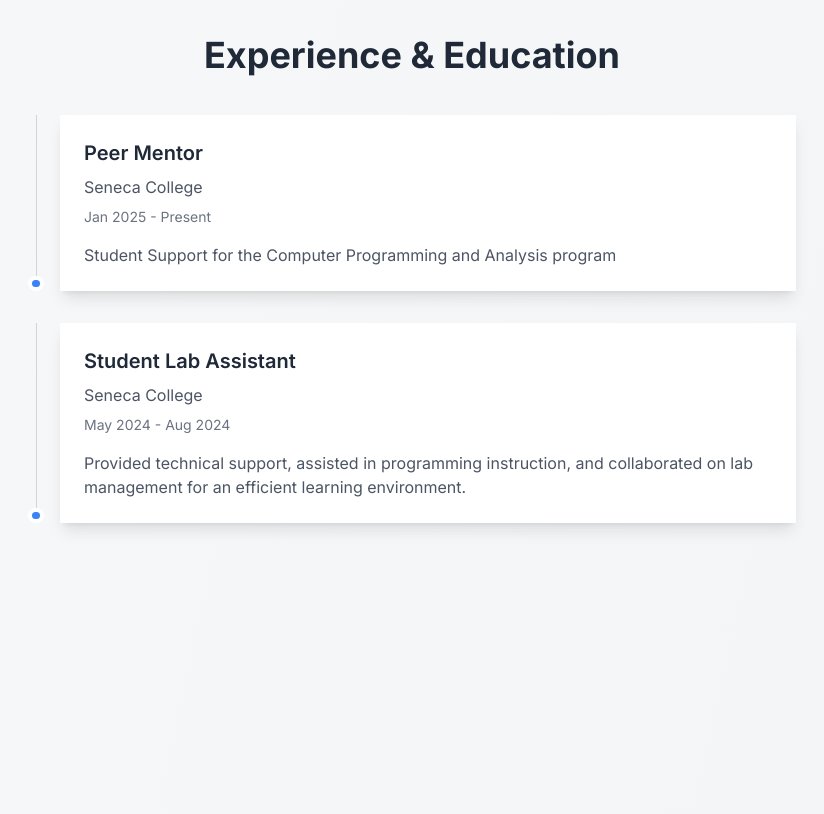
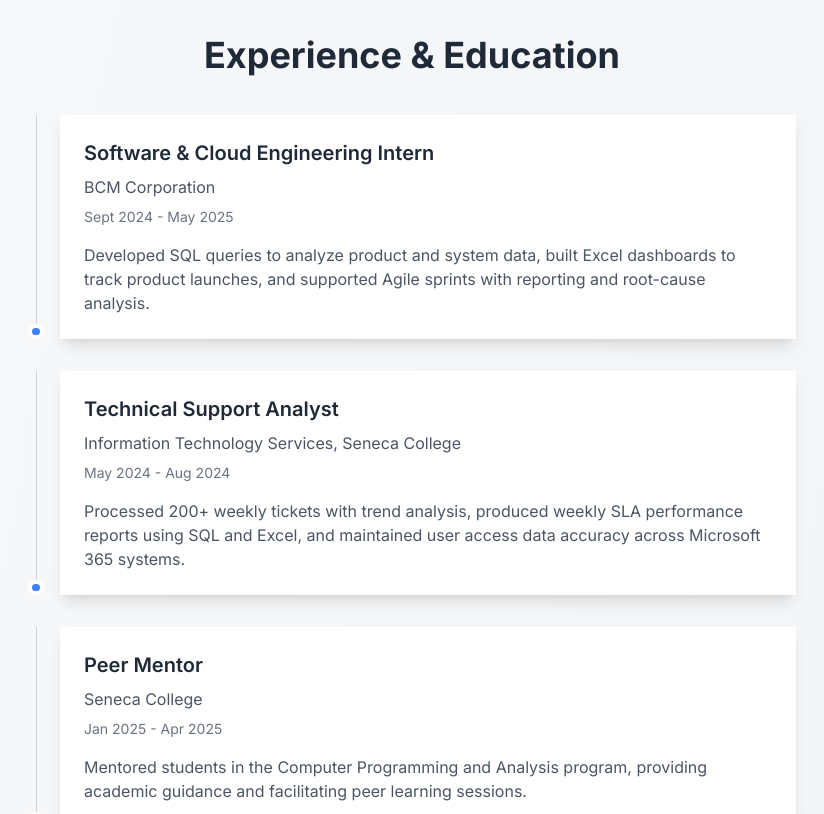
Before and after one commit to rutarj/portfolio-hub, a Next.js app: page / in a window 1280 px wide. Shown: the part 4200-5014 px from the top of the page, without its empty margins (228-1052 px from the left). Built offline with nearby package versions, Linux system fonts and the light colour scheme.

Commit message:
changes in description

```diff
--- a/components/experience.tsx
+++ b/components/experience.tsx
@@ -2,20 +2,26 @@ import { motion } from "framer-motion"
 
 const experiences = [
   {
+    title: "Software & Cloud Engineering Intern",
+    company: "BCM Corporation",
+    period: "Sept 2024 - May 2025",
+    description:
+      "Developed SQL queries to analyze product and system data, built Excel dashboards to track product launches, and supported Agile sprints with reporting and root-cause analysis.",
+  },
+  {
+    title: "Technical Support Analyst",
+    company: "Information Technology Services, Seneca College",
+    period: "May 2024 - Aug 2024",
+    description:
+      "Processed 200+ weekly tickets with trend analysis, produced weekly SLA performance reports using SQL and Excel, and maintained user access data accuracy across Microsoft 365 systems.",
+  },
+  {
     title: "Peer Mentor",
     company: "Seneca College",
-    period: "Jan 2025 - Present",
+    period: "Jan 2025 - Apr 2025",
     description:
-      "Student Support for the Computer Programming and Analysis program",
+      "Mentored students in the Computer Programming and Analysis program, providing academic guidance and facilitating peer learning sessions.",
   },
-  {
-    title: "Student Lab Assistant",
-    company: "Seneca College",
-    period: "May 2024 - Aug 2024",
-    description:
-      "Provided technical support, assisted in programming instruction, and collaborated on lab management for an efficient learning environment.",
-  },
-
 ]
 
 const Experience = () => {
```
